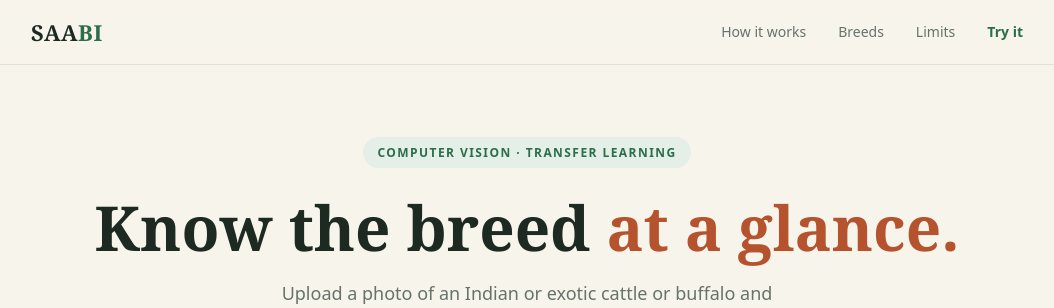
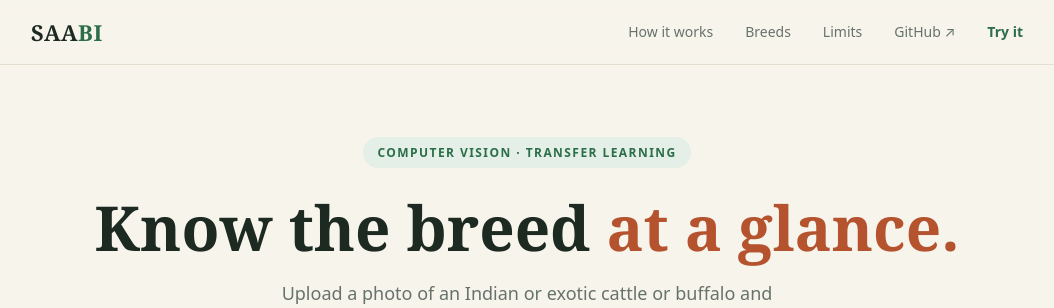
Before and after one commit to Viratgupta13/saabi-cattle-breed-classifier, a Flask app: page / in a window 1280 px wide. Shown: the top 308 px of the page, without its empty margins (113-1167 px from the left). Run offline with Flask 3, Linux system fonts and the light colour scheme.

Commit message:
Always show GitHub link in nav bar

```diff
--- a/templates/index.html
+++ b/templates/index.html
@@ -122,7 +122,7 @@
   <a class="logo" href="#top">SAA<span>BI</span></a>
   <ul>
     <li><a href="#how">How it works</a></li><li><a href="#breeds">Breeds</a></li><li><a href="#limits">Limits</a></li>
-    {% if github_url %}<li><a href="{{ github_url }}" rel="noopener">GitHub ↗</a></li>{% endif %}
+    <li><a href="{{ github_url or 'https://github.com/Viratgupta13/saabi-cattle-breed-classifier' }}" rel="noopener">GitHub ↗</a></li>
     <li><a href="#try" style="color:var(--green);font-weight:600">Try it</a></li>
   </ul>
 </div></nav>
```
Also changed, not shown: 1 other file.
